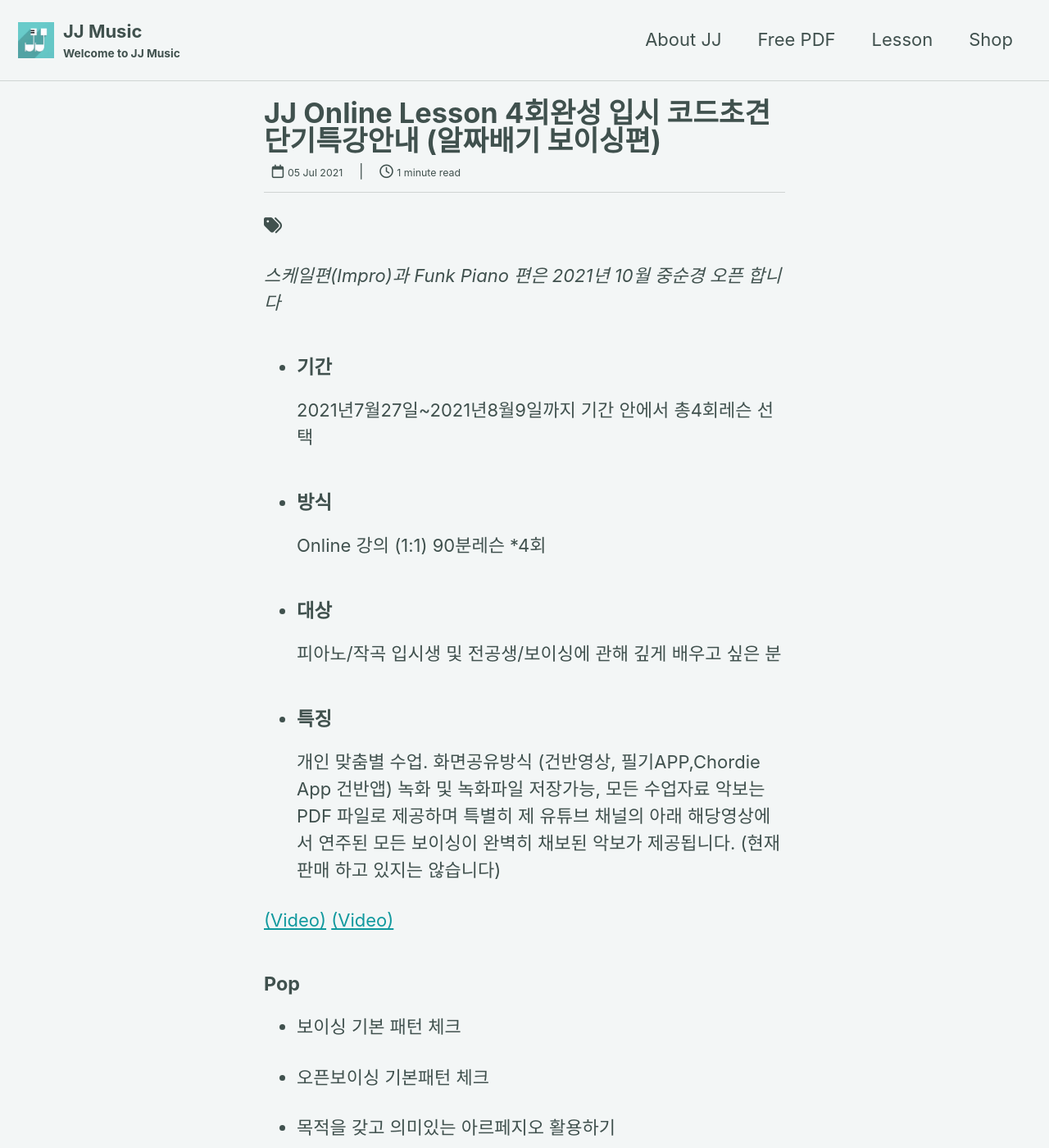
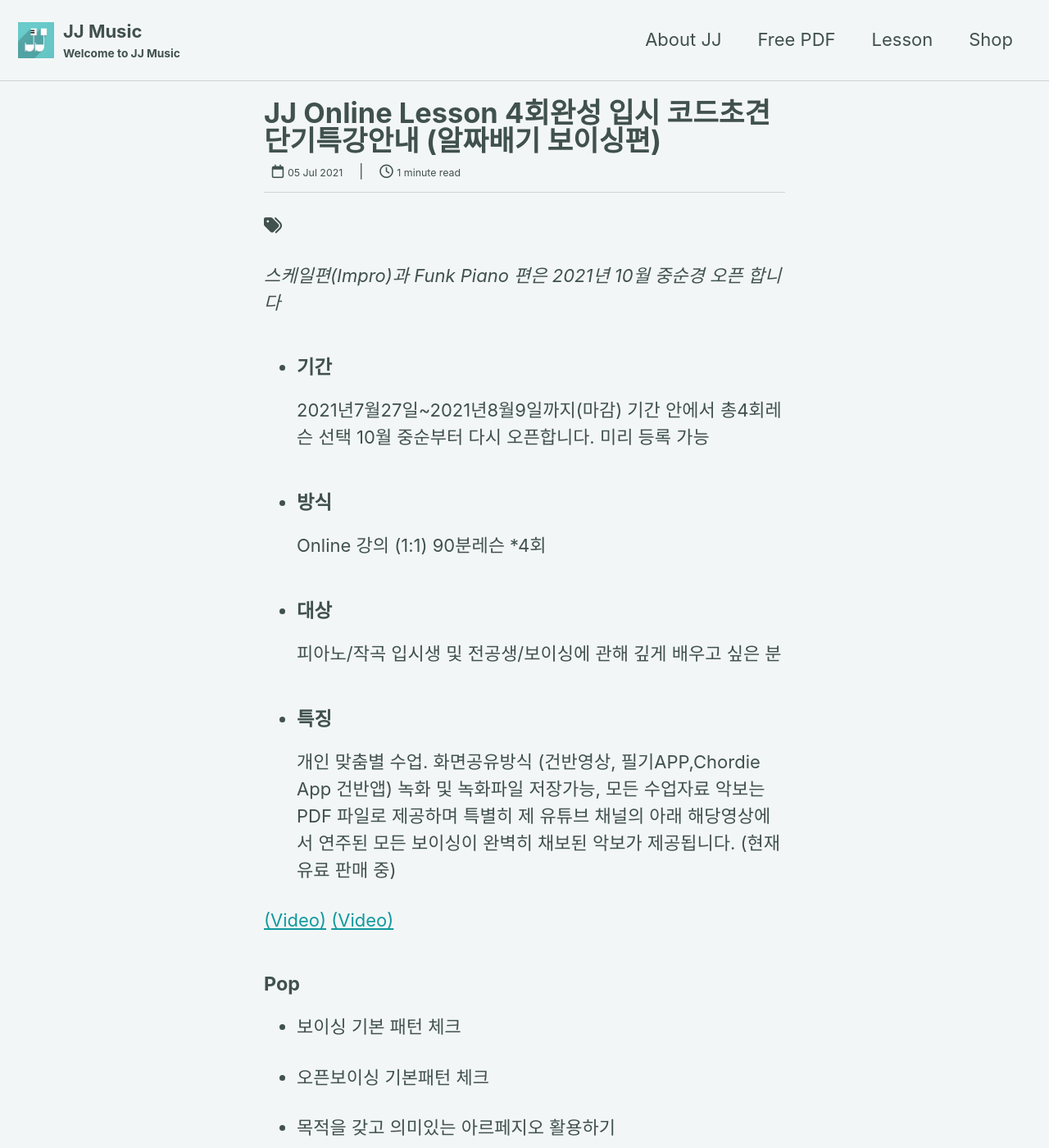
Before and after one commit to jjmusic-online/jjmusic-online.github.io, a Jekyll site: the page built from _posts/2021-07-05-my-first-post.md, in a window 1280 px wide and 1400 px high. Shown: the whole window at 82% size. Built offline with Jekyll 4.4.1, drawn with Linux system fonts in a browser that asks for light colours; cached includes are drawn as plain includes; nearby versions of some CDN libraries.

Commit message:
Update 2021-07-05-my-first-post.md

```diff
--- a/_posts/2021-07-05-my-first-post.md
+++ b/_posts/2021-07-05-my-first-post.md
@@ -9,7 +9,8 @@ date: 2021-07-05
 
 - #### 기간
 
-  2021년7월27일~2021년8월9일까지 기간 안에서 총4회레슨 선택
+  2021년7월27일~2021년8월9일까지(마감) 기간 안에서 총4회레슨 선택
+  10월 중순부터 다시 오픈합니다. 미리 등록 가능
 
 - #### 방식
 
@@ -21,7 +22,7 @@ date: 2021-07-05
 
 - #### 특징
 
-  개인 맞춤별 수업. 화면공유방식 (건반영상, 필기APP,Chordie App 건반앱) 녹화 및 녹화파일 저장가능, 모든 수업자료 악보는 PDF 파일로 제공하며 특별히 제 유튜브 채널의 아래 해당영상에서 연주된 모든 보이싱이 완벽히 채보된 악보가 제공됩니다. (현재 판매 하고 있지는 않습니다)
+  개인 맞춤별 수업. 화면공유방식 (건반영상, 필기APP,Chordie App 건반앱) 녹화 및 녹화파일 저장가능, 모든 수업자료 악보는 PDF 파일로 제공하며 특별히 제 유튜브 채널의 아래 해당영상에서 연주된 모든 보이싱이 완벽히 채보된 악보가 제공됩니다. (현재 유료 판매 중)
 
 <a href="https://youtu.be/FzFflKhrjog" target="_blank"> (Video)</a>
 <a href="https://youtu.be/litBhYFjr2U" target="_blank"> (Video)</a>
```
